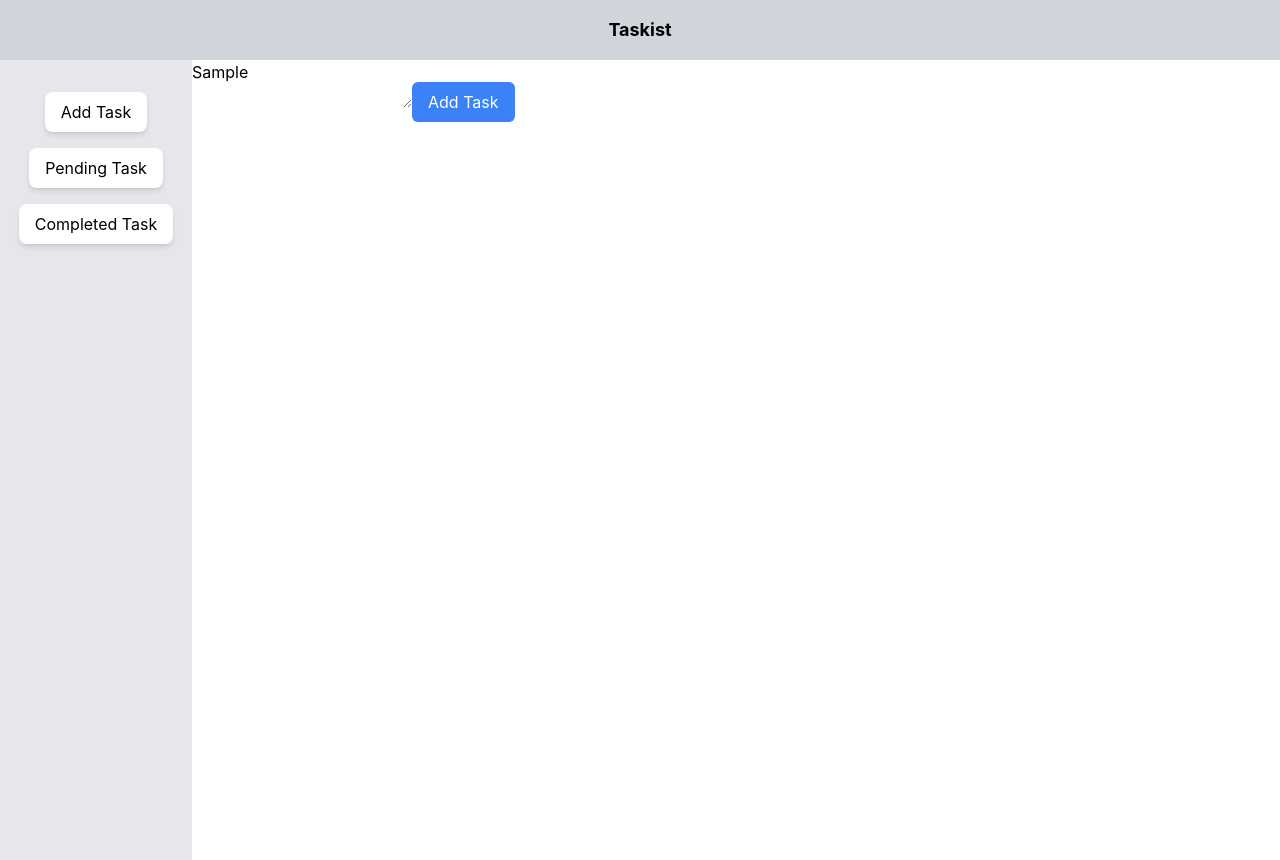
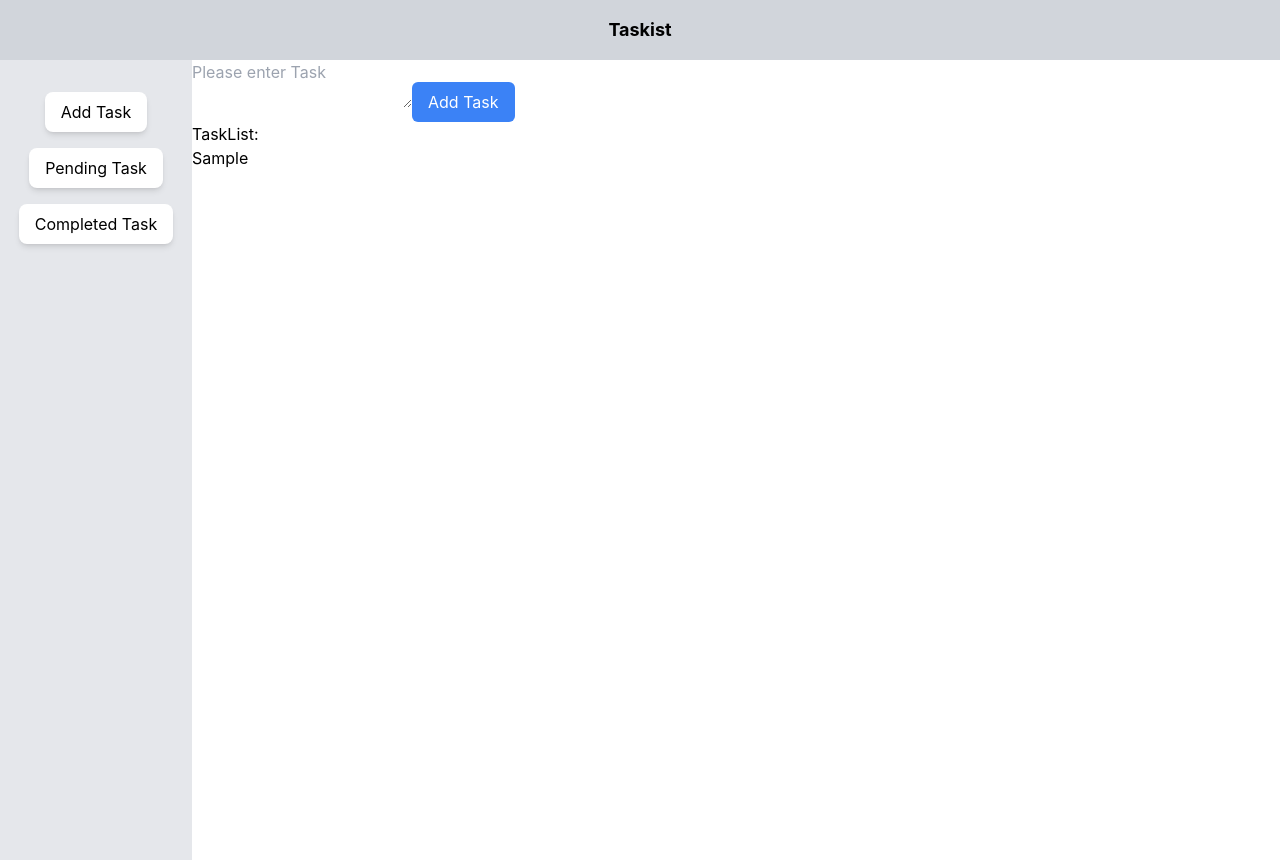
Before and after one commit to miraclebilly/taskist, a React (Create React App) app: page / in a window 1280 px wide. Both pictures are taken after typing "Sample" into the empty fields and a click on the button "Add Task". Built offline with nearby package versions, Linux system fonts and the light colour scheme.

Commit message:
Display Tasklist added

```diff
--- /dev/null
+++ b/src/TaskList.js
@@ -0,0 +1,14 @@
+
+
+export default function TaskList({tasks}) {
+    return(
+        <div>
+            <h2>TaskList:</h2>
+            <ul>
+                {tasks.map((task, index) => (
+                <li key={index}>{task}</li>
+                ))}
+            </ul>
+        </div>
+    )
+}
--- a/src/add.js
+++ b/src/add.js
@@ -1,18 +1,21 @@
 import React from 'react'
+import TaskList from './TaskList'
 
 export default function Add() {
     const [addTask, setAddTask] = React.useState('')
+    const [tasks, setTasks] = React.useState([])
 
 
     function handleTaskSubmit(e){
         e.preventDefault()
-
+       setTasks([...tasks, addTask]);
+       setAddTask('');
     }
 
     const handleTaskChange = (e) => {
         setAddTask(e.target.value)
     }
-    console.log(addTask)
+
 
     return(
         <div>
@@ -31,7 +34,7 @@ export default function Add() {
 
                 </button>
             </form>
-
+            <TaskList tasks={tasks} />
         </div>
     )
 }
```
